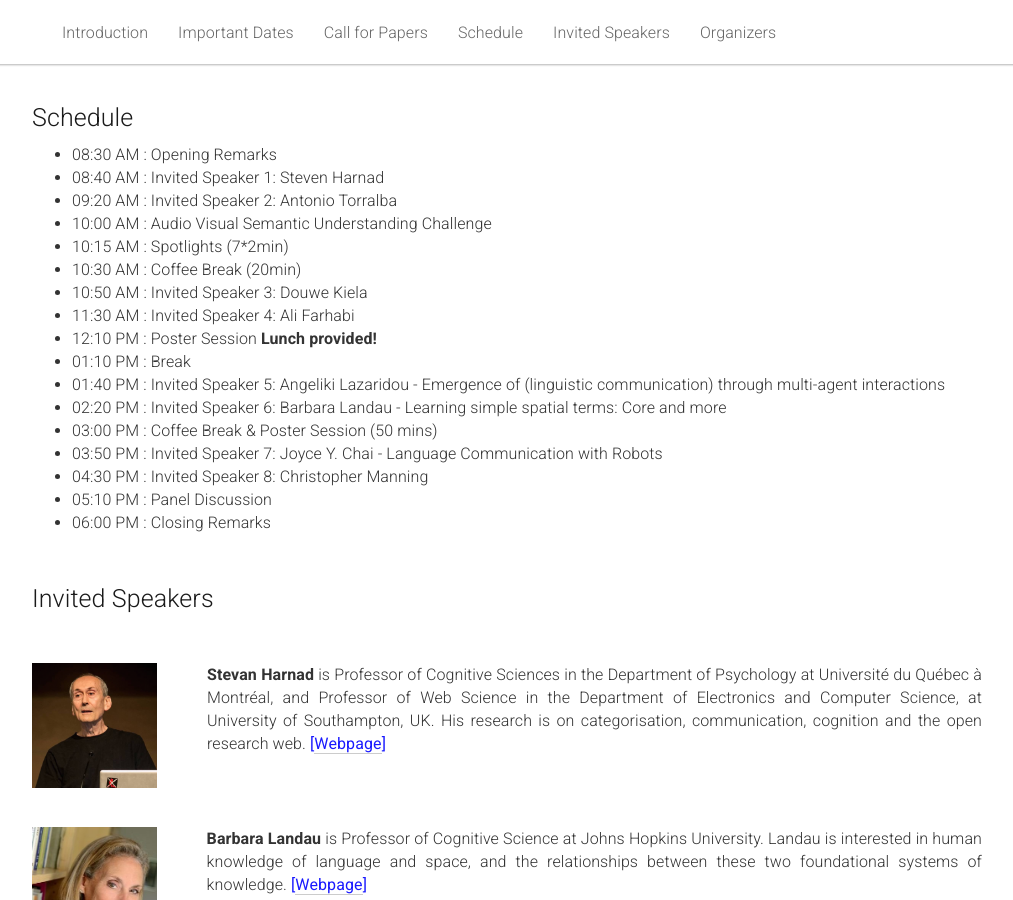
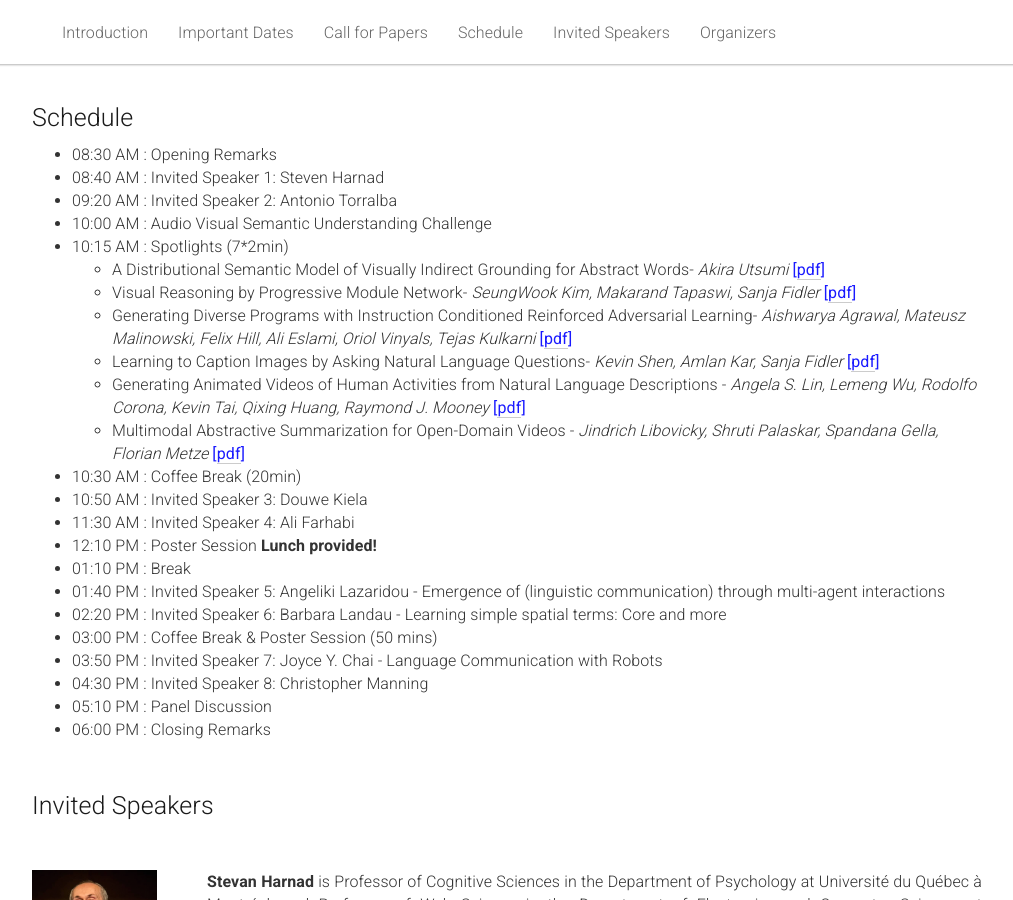
Before and after one commit to vigilworkshop/vigilworkshop.github.io, a Jekyll site: the page built from _pages/home.md, in a window 1280 px wide and 900 px high, scrolled down 1926 px. Shown: the whole window, without its empty margins (133-1146 px from the left). Built offline with Jekyll 4.4.1, drawn with Linux system fonts in a browser that asks for light colours.

Commit message:
Adds spotlight schedule

```diff
--- a/_pages/home.md
+++ b/_pages/home.md
@@ -164,7 +164,17 @@ This workshop thus aims to gather people from various backgrounds - machine lear
       <li>08:40 AM : Invited Speaker 1: Steven Harnad       </li>
       <li>09:20 AM : Invited Speaker 2: Antonio Torralba    </li>
       <li>10:00 AM : Audio Visual Semantic Understanding Challenge </li>
-      <li>10:15 AM : Spotlights (7*2min)                    </li>
+      <li>10:15 AM : Spotlights (7*2min)
+      <ul>
+        <li>A Distributional Semantic Model of Visually Indirect Grounding for Abstract Words- <i>Akira Utsumi</i>  <span style="color:#1a1aff;font-weight:400;">[<a href="{{ "/static/papers/accepted/36.pdf" | prepend:site.baseurl }}">pdf</a>]</span></li>
+        <li>Visual Reasoning by Progressive Module Network- <i>SeungWook Kim, Makarand Tapaswi, Sanja Fidler</i>  <span style="color:#1a1aff;font-weight:400;">[<a href="{{ "/static/papers/accepted/29.pdf" | prepend:site.baseurl }}">pdf</a>]</span></li>
+        <li>Generating Diverse Programs with Instruction Conditioned Reinforced Adversarial Learning- <i>Aishwarya Agrawal, Mateusz Malinowski, Felix Hill, Ali Eslami, Oriol Vinyals, Tejas Kulkarni</i>  <span style="color:#1a1aff;font-weight:400;">[<a href="{{ "/static/papers/accepted/22.pdf" | prepend:site.baseurl }}">pdf</a>]</span></li>
+        <li>Learning to Caption Images by Asking Natural Language Questions- <i>Kevin Shen, Amlan Kar, Sanja Fidler</i>  <span style="color:#1a1aff;font-weight:400;">[<a href="{{ "/static/papers/accepted/18.pdf" | prepend:site.baseurl }}">pdf</a>]</span></li>
+        <li>Generating Animated Videos of Human Activities from Natural Language Descriptions - <i>Angela S. Lin, Lemeng Wu, Rodolfo Corona, Kevin Tai, Qixing Huang, Raymond J. Mooney</i> <span style="color:#1a1aff;font-weight:400;">[<a href="{{ "/static/papers/accepted/9.pdf" | prepend:site.baseurl }}">pdf</a>]</span></li>
+        <li>Multimodal Abstractive Summarization for Open-Domain Videos - <i>Jindrich Libovicky, Shruti Palaskar, Spandana Gella, Florian Metze</i> <span style="color:#1a1aff;font-weight:400;">[<a href="{{ "/static/papers/accepted/8.pdf" | prepend:site.baseurl }}">pdf</a>]</span></li>
+        <!-- <li></li> -->
+      </ul>
+      </li>
       <li>10:30 AM : Coffee Break (20min)                   </li>
       <li>10:50 AM : Invited Speaker 3: Douwe Kiela         </li>
       <li>11:30 AM : Invited Speaker 4: Ali Farhabi         </li>
```
